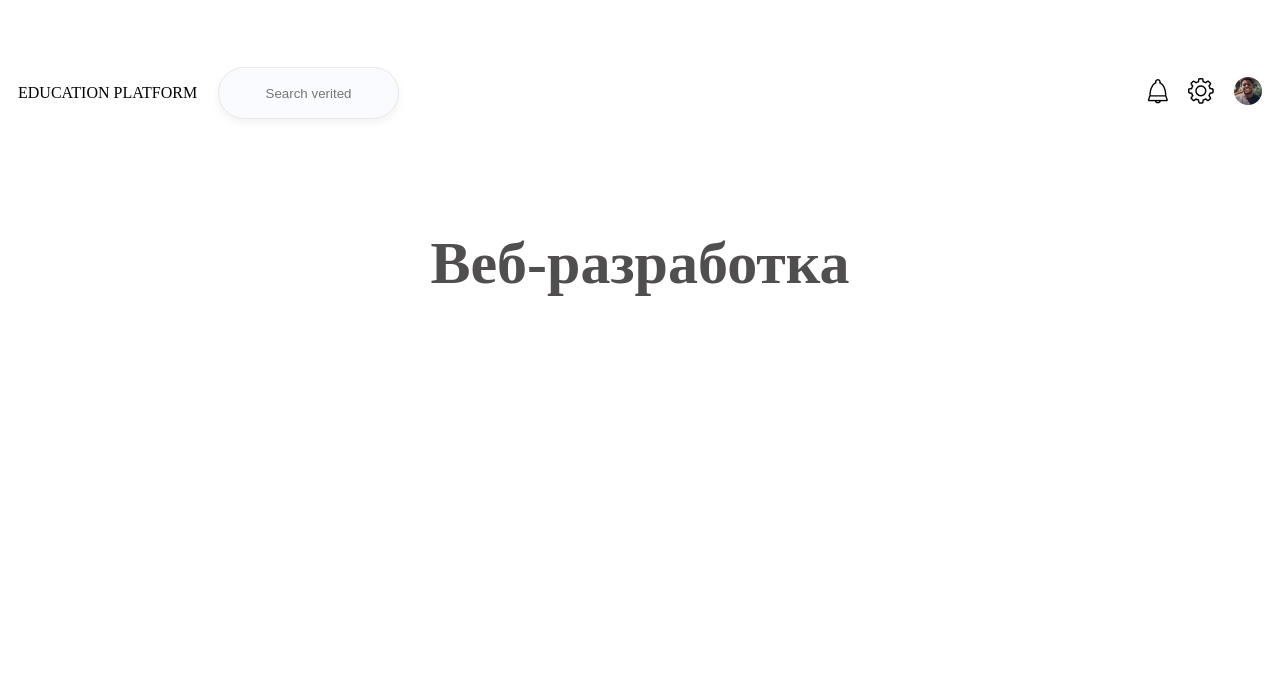
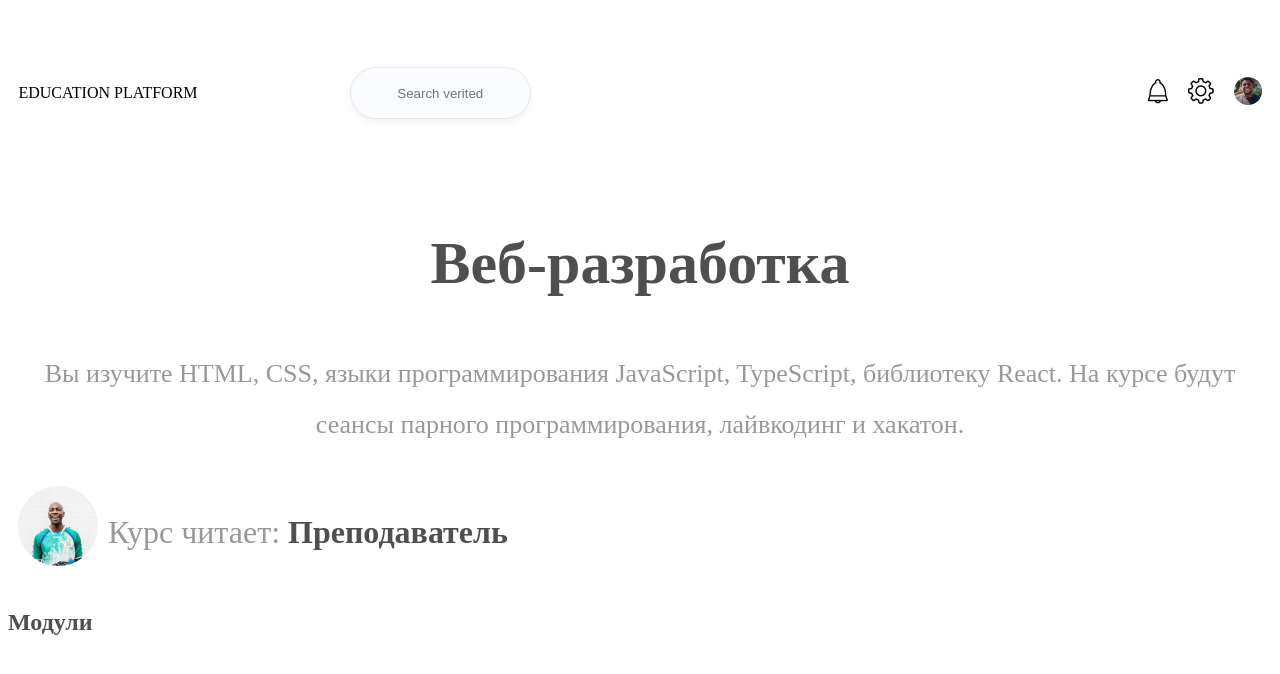
Before and after one commit to WocherZ/education-platform--JFD, a React (Create React App) app in the folder education-platform/: page / in a window 1280 px wide. Shown: the top 674 px of the page. Built offline with nearby package versions, Linux system fonts and the light colour scheme.

Commit message:
added modules menu

```diff
--- a/education-platform/src/components/courses/Header.js
+++ b/education-platform/src/components/courses/Header.js
@@ -13,7 +13,7 @@ export default function Header() {
                 <div class="label">
                     <p>EDUCATION PLATFORM</p>
                 </div>
-                <div class="search_input">
+                <div id="search-input">
                     <input type="text" src={loupe} placeholder="Search verited" />
                 </div>
                 <div className="empty">
--- a/education-platform/src/pages/courses/WebDeveloper.js
+++ b/education-platform/src/pages/courses/WebDeveloper.js
@@ -1,12 +1,32 @@
 import Header from "../../components/courses/Header"
 import '../../styles/courses/style.css'
+import account from '../../images/courses/account.png'
 
 
 export default function WebDeveloper() {
+    const modules = ['HTML', 'CSS', 'JavaScript', 'TypeScript']
     return (
         <div>
-            <Header/>
+            <Header />
             <h1>Веб-разработка</h1>
+            <div id="description">
+                <p>Вы изучите HTML, CSS, языки программирования JavaScript, TypeScript, библиотеку React.
+                    На курсе будут сеансы парного программирования, лайвкодинг и хакатон.</p>
+            </div>
+            <div id="teacher">
+                <div>
+                    <img src={account} />
+                </div>
+                <p>Курс читает: <b>Преподаватель</b></p>
+            </div>
+            <div id="modules-menu">
+                <div id="modules">
+                <h2>Модули</h2>
+                    {modules.map(el => (
+                        <a href='' key={el}>{el}</a>
+                    ))}
+                </div>
+            </div>
         </div>
     )
 }
--- a/education-platform/src/styles/courses/style.css
+++ b/education-platform/src/styles/courses/style.css
@@ -1,7 +1,8 @@
 #header {
   display: grid;
-  grid-template-columns: auto auto 2fr auto auto auto;
+  grid-template-columns: auto 1fr 1fr auto auto auto;
   align-items: center;
+  text-align: center;
 }
 #header div {
   padding: 10px;
@@ -17,4 +18,47 @@ h1 {
   text-align: center;
 }
 
+#description {
+  text-align: center;
+  font-family: "Poppins";
+  font-style: normal;
+  font-weight: 500;
+  font-size: 26px;
+  line-height: 51px;
+  color: #96989B;
+}
+
+#teacher {
+  display: flex;
+  flex-direction: row;
+  font-family: "Poppins";
+  font-style: normal;
+  font-weight: 500;
+  font-size: 32px;
+  line-height: 48px;
+  color: #96989B;
+}
+#teacher div {
+  padding: 10px;
+}
+#teacher b {
+  color: #504E4E;
+}
+
+#modules-menu {
+  display: flex;
+  flex-direction: column;
+  color: #504E4E;
+}
+#modules-menu a {
+  color: #96989B;
+  display: none;
+}
+
+#modules-menu:active a {
+  display: block;
+}
+
+/* identical to box height */
+
 /*# sourceMappingURL=style.css.map */
--- a/education-platform/src/styles/courses/style.scss
+++ b/education-platform/src/styles/courses/style.scss
@@ -1,11 +1,14 @@
-#header{
+#header {
     display: grid;
-    grid-template-columns: auto  auto 2fr auto auto auto;
+    grid-template-columns: auto 1fr 1fr auto auto auto;
     align-items: center;
+    text-align: center;
+
     div {
         padding: 10px;
     }
 }
+
 h1 {
     font-family: 'Poppins';
     font-style: normal;
@@ -15,3 +18,50 @@ line-height: 90px;
     color: #504E4E;
     text-align: center;
 }
+
+#description {
+    text-align: center;
+    font-family: 'Poppins';
+    font-style: normal;
+    font-weight: 500;
+    font-size: 26px;
+    line-height: 51px;
+
+    color: #96989B;
+}
+
+#teacher {
+    display: flex;
+    flex-direction: row;
+    font-family: 'Poppins';
+    font-style: normal;
+    font-weight: 500;
+    font-size: 32px;
+    line-height: 48px;
+    color: #96989B;
+    div{
+        padding: 10px;
+    }
+    b{
+        color: #504E4E;
+    }
+}
+
+#modules-menu{
+    display: flex;
+    flex-direction: column;
+    color: #504E4E;
+    a{
+        color: #96989B;
+        display: none;
+    }
+
+}
+
+#modules-menu:active{
+    a{
+        display: block;
+    }
+}
+
+/* identical to box height */
```
Also changed, not shown: education-platform/src/images/courses/account.png (added), 1 other file (tests, documents, lock files or other folders). Lines whose indentation alone changed are shown as unchanged.
